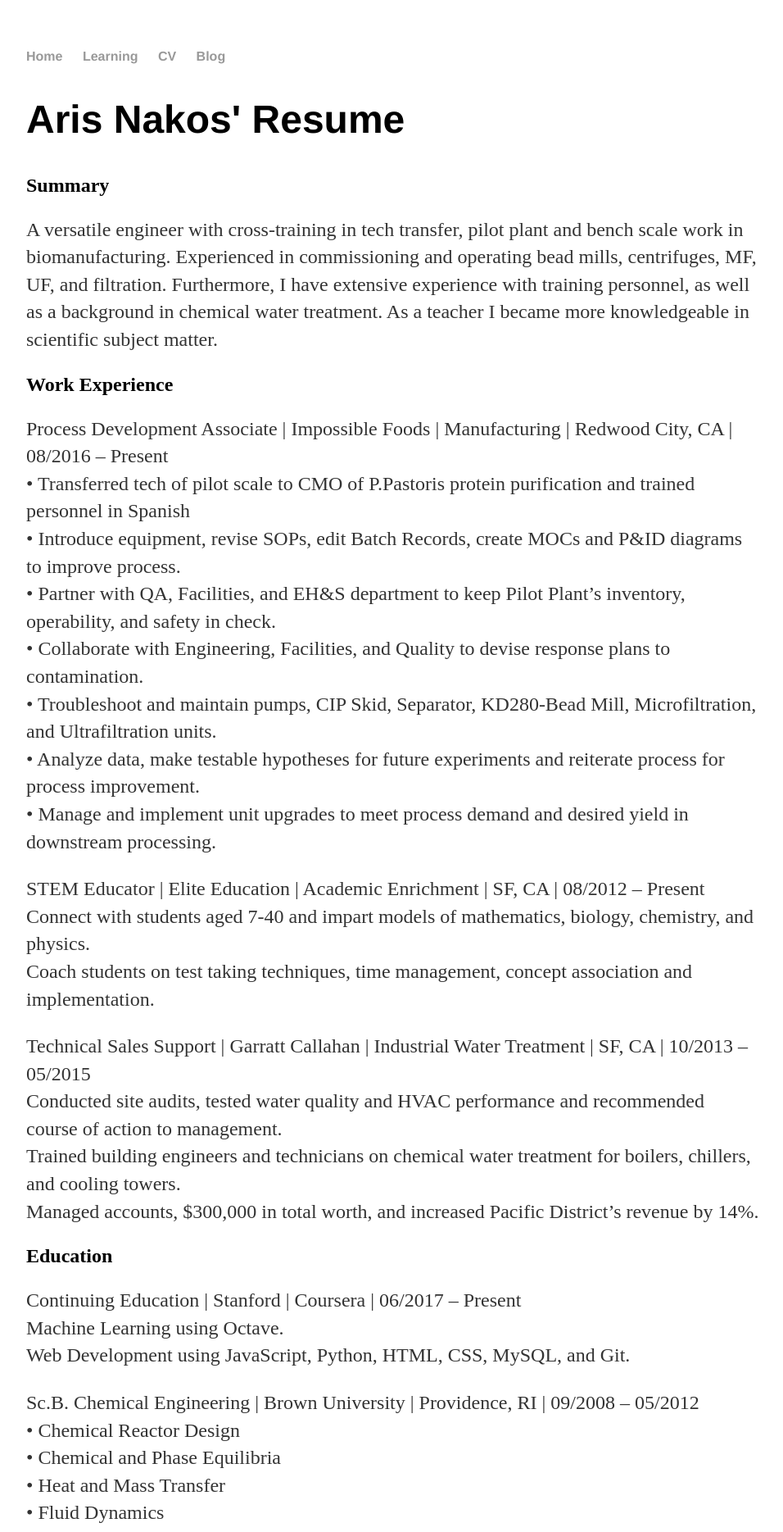
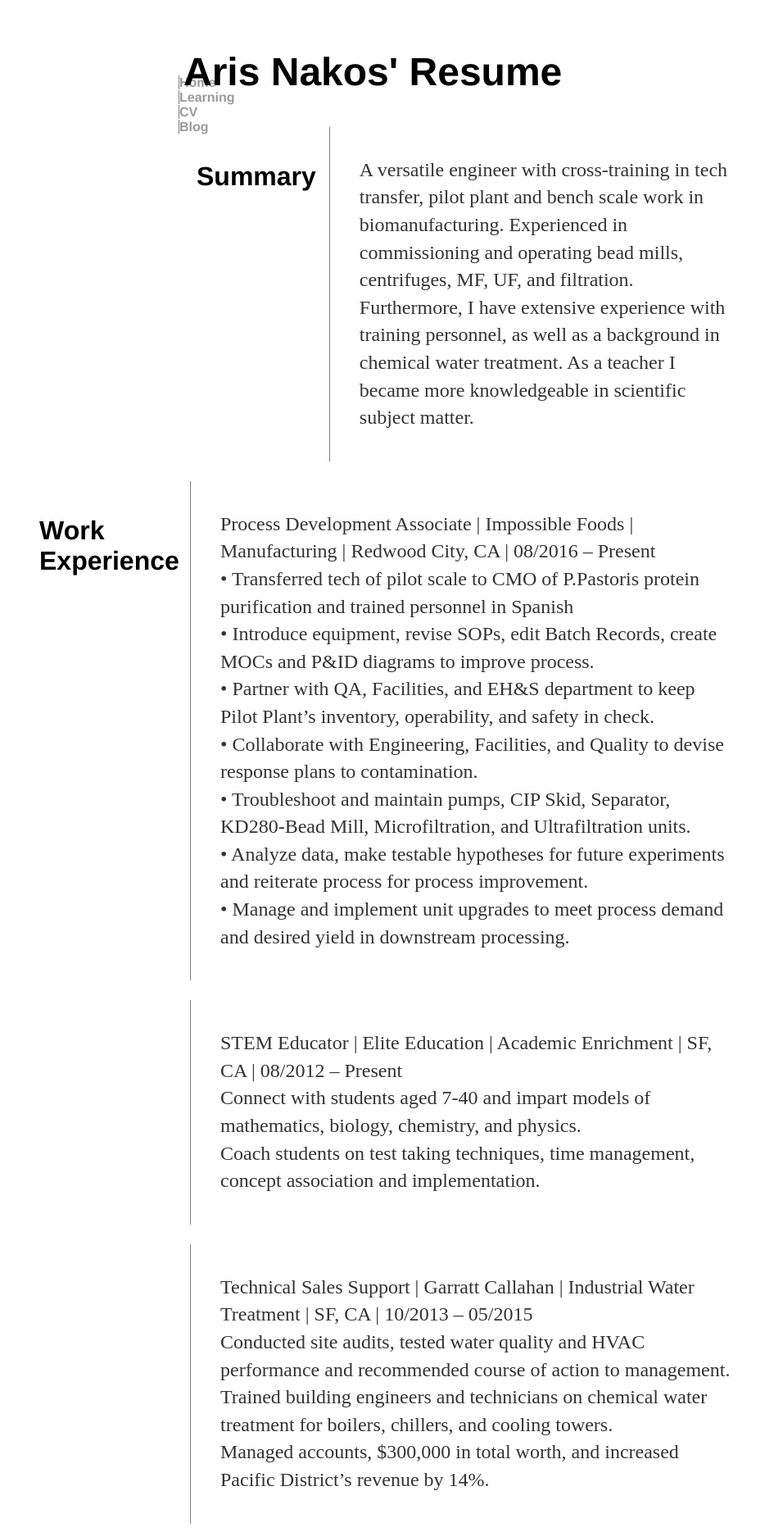
Before and after one commit to aristidesnakos/aristidesnakos.github.io, a Jekyll site: the page built from cv/index.html, in a window 1280 px wide. Shown: the top 1869 px of the page at 82% size, without its empty margins (160-1116 px from the left). Built offline with Jekyll 4.4.1, drawn with Linux system fonts in a browser that asks for light colours.

Commit message:
Update main.css
updated with
• nav
• p.cv
• li

```diff
--- a/css/main.css
+++ b/css/main.css
@@ -1,6 +1,10 @@
 body {
     margin: 60px auto;
     width: 70%;
+}
+
+div.container {
+    width:100%;
 }
 nav ul, footer ul {
     font-family:'Helvetica', 'Arial', 'Sans-Serif';
@@ -22,6 +26,12 @@
 h1 {
     font-size: 3em;
     font-family:'Helvetica', 'Arial', 'Sans-Serif';
+}
+
+h2 {
+    font-size: 2em;
+    font-family:'Helvetica', 'Arial', 'Sans-Serif';
+    text-align:left;
 }
 p {
     font-size: 1.5em;
@@ -52,16 +62,33 @@
 }
 
 ul.cv {
-    margin: 40px auto 40px;
+    margin-left:170px;
     font-size: 1em;
-    padding-top: 40px;
-    padding-right: 20px;
-    padding-bottom: 40px;
-    padding-left: 30px;
+    padding: 1em;
 }
 
 ul.cv li {
-    margin: 80px auto 80px;
+    margin-left: 170px;
     list-style-type: circle;
-    padding-left: 80px;
+    padding: 1em;
 }
+
+li,h4 {
+    margin-left:170px;
+    border-left:1px solid gray;
+    padding: 1 em;
+    overflow: hidden;
+}
+p.cv {
+    margin-left:200px;
+    border-left:1px solid gray;
+    padding: 1.5em;
+    overflow: hidden;
+}
+
+nav {
+    float: left;
+    max-width: 160px;
+    margin: 0px;
+    padding: 1em;
+}
```
